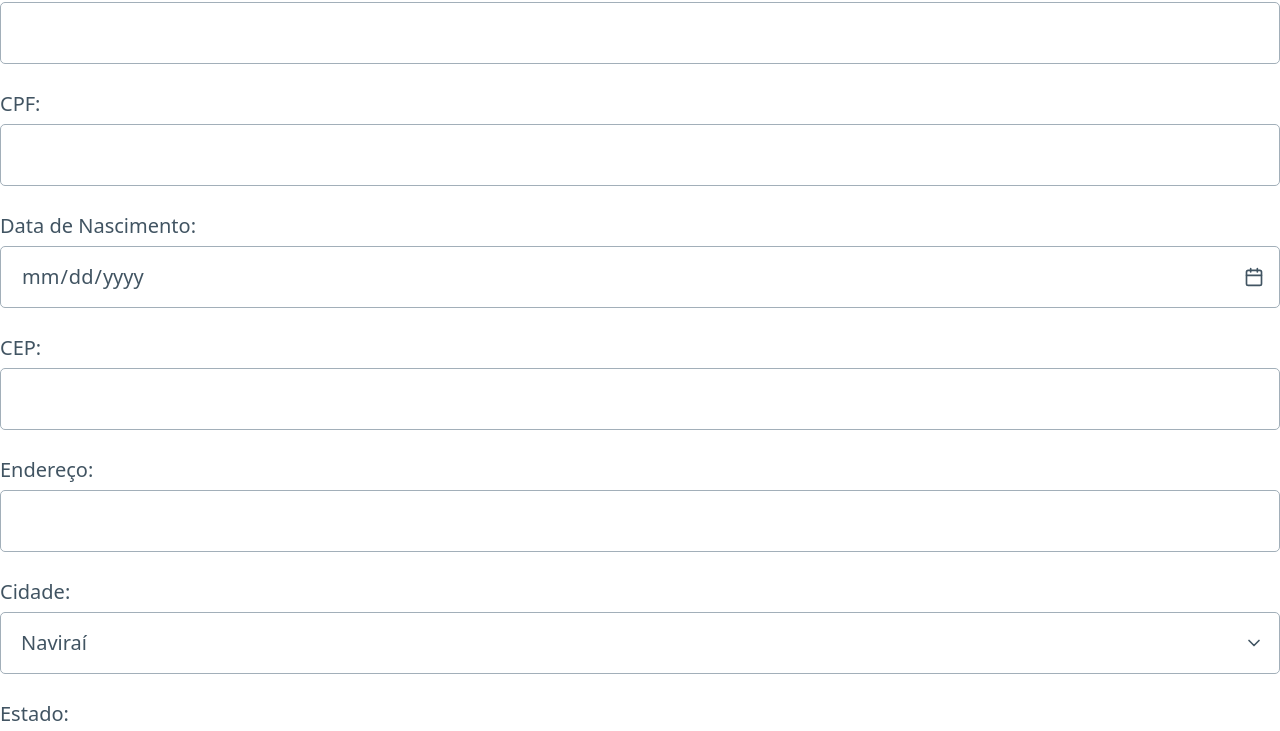
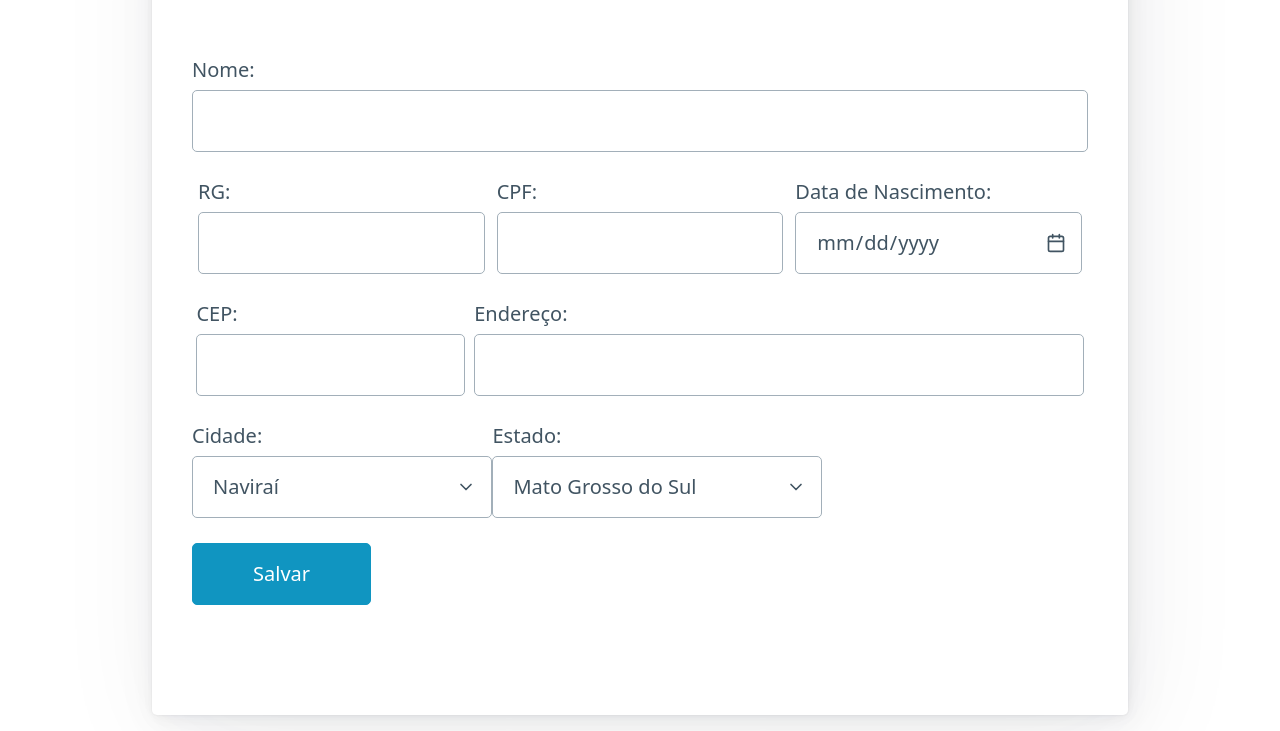
Before and after one commit to mateuslopesreis/web1-atividades, a website built with Vite: page src/cliente.html in a window 1280 px wide. Shown: the part 345-1076 px from the top of the page. Built offline with nearby package versions, Linux system fonts and the light colour scheme.

Commit message:
atualizando o form clientes e adicionando ao nav

```diff
--- a/src/cliente.html
+++ b/src/cliente.html
@@ -9,17 +9,12 @@
     <title>Document</title>
 </head>
 <body>
-    <div id="app">
 
-        <nav>
-            <ul class="menu">
-                <li><a href="index.html">Home | </a></li>
-              <li><a href="login.html">Login | </a></li>
-              <li><a href="conta.html">Criar Conta | </a></li>
-              <li><a href="cliente.html">Cadastro de Cliente | </a></li>
-              <li><a href="#">Pagamento</a></li>
-            </ul>
-          </nav>
+
+        <nav class="container-fluid" id="menu"></nav>
+        <main class="container form-container">
+            <!-- Conteúdo Aqui-->
+            <article>
 
         <form class="formCliente" action="#" method="post">
             <h1>Cadastro de Clientes</h1>
@@ -65,8 +60,9 @@
         </div>
             <button>Salvar</button>
         </form>
-    </div>
-    <script type="module" src="js/main.js"></script>
+            </article>
+        </main>
+    <script type="module" src="js/cliente.js"></script>
 
 </body>
 </html>
--- a/src/css/cliente-estilo.css
+++ b/src/css/cliente.css
@@ -1,8 +1,15 @@
+.form-container{
+    width: 100%;
+    height:140vh;
+    display: flex;
+    justify-content: center;
+    align-items:center;
+  }
+
 .formCliente{
     background-color: white;
-    padding: 20px;
     border-radius: 10px;
-    margin-top: 30px;
+    width: 70vw;
 }
 
 .formCliente h1{
@@ -11,14 +18,14 @@
 
 .dados{
     display: flex;
-    justify-content: space-between;
+    justify-content: space-around;
 }
 .tam{
-    width: 30%;
+    width: 32%;
 }
 .endereco{
     display: flex;
-    justify-content: space-between;
+    justify-content: space-around;
 
 }
 
@@ -34,7 +41,8 @@
 
 .nascimento{
     display: flex;
-    flex-direction: row;
+    justify-content: flex-start;
+
 }
 
 
--- /dev/null
+++ b/src/js/cliente.js
@@ -0,0 +1,2 @@
+import './nav.js'
+import '../css/cliente.css'
--- a/src/js/nav.js
+++ b/src/js/nav.js
@@ -16,6 +16,7 @@ const nav =/*html*/`
             <li><a class="primary" href="./login.html">Formulário de Acesso</a></li> <!-- Item do submenu-->
             <li><a class="primary" href="./lista-tarefas.html">Lista de Tarefas</a></li> <!-- Item do submenu-->
             <li><a class="primary" href="./conta.html">Criar Conta</a></li> <!-- Item do submenu-->
+            <li><a class="primary" href="./cliente.html">Cadastro de Clientes</a></li> <!-- Item do submenu-->
           </ul>
           <!-- fim do Sub Menu-->
         </details>
```
